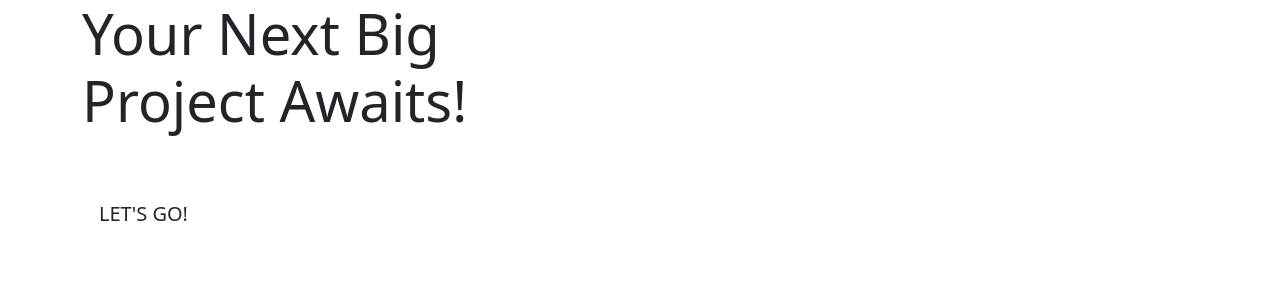
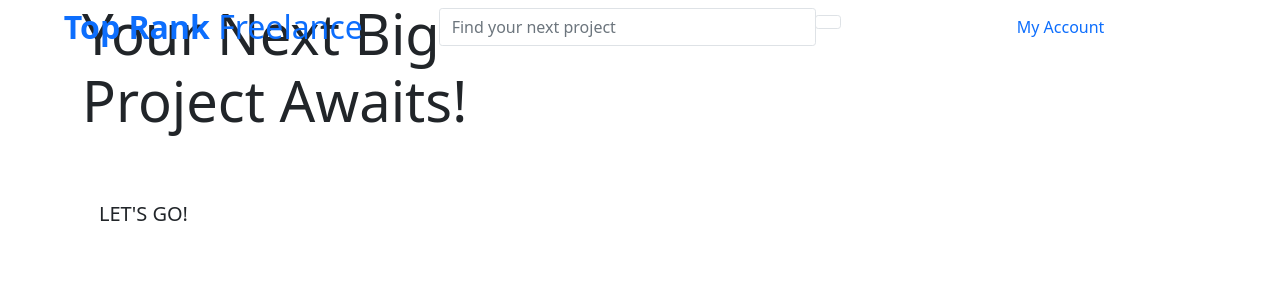
Before and after one commit to J-O-B/top-rank, a Django app: page / in a window 1280 px wide. Shown: the top 300 px of the page. Run offline with Django 3.2, Linux system fonts and the light colour scheme.

Commit message:
added page header to base template

```diff
--- a/templates/base.html
+++ b/templates/base.html
@@ -30,7 +30,45 @@
     </head>
     <body>
         <header class="container-fluid fixed-top">
-
+            <div class="row">
+                <!--Logo-->
+                <div class="col-12 col-lg-4 my-auto py-1 py-lg-0 text-center text-lg-left">
+                    <a href="{% url 'home' %}" class="nav-link main-logo-link">
+                        <h2 class="logo-font text-black my-0">
+                            <strong>Top Rank</strong> Freelance
+                        </h2>
+                    </a>
+                </div>
+                <!--Searchbar-->
+                <div class="col-12 col-lg-4 my-auto py-1 py-lg-0">
+                    <form method="GET" action="">
+                        <div class="input-group w-100">
+                            <input name="q" placeholder="Find your next project" type="text" class="form-control border border-black rounded-1">
+                            <div class="input-group-append">
+                                <button type="submit" class="form-control btn btn-black border border-black rounded-1">
+                                    <span class="icon">
+                                        <i class="fas fa-search"></i>
+                                    </span>
+                                </button>
+                            </div>
+                        </div>
+                    </form>
+                </div>
+                <!--Account & Cart-->
+                <div class="col-12 col-lg-4 my-auto py-1 py-lg-0">
+                    <ul class="list-inline list-unstyled text-center text-lg-right my-0">
+                        <li class="list-inline-item dropdown">
+                            <a href="#" class="text-black nav-link" id="user-options" data-toggle="dropdown" aria-haspopup="true" aria-expanded="false">
+                                <div class="text-center">
+                                    <div><i class="fas fa-user fa-lg"></i></div>
+                                    <p class="my-0">My Account</p>
+                                </div>
+                            </a>
+                        </li>
+                        <li class="list-inline-item"></li>
+                    </ul>
+                </div>
+            </div>
         </header>
 
         {% if messages %}
```
